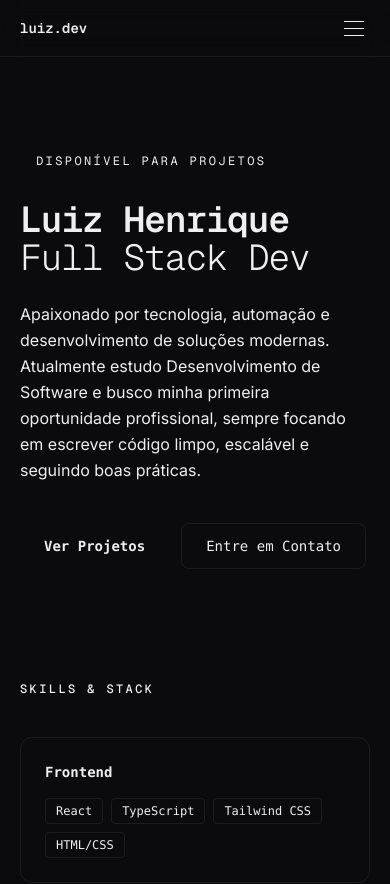
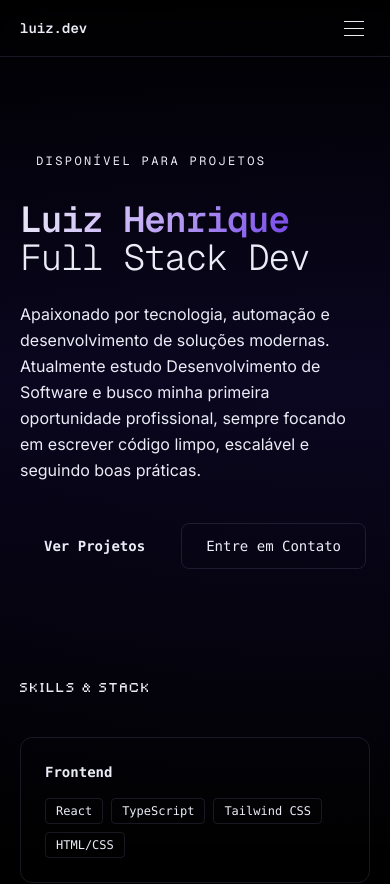
Before and after one commit to luizhenriquefernandes20-svg/portfolio, a React (Vite) app: page / in a window 390 px wide. Shown: the top 884 px of the page. Built offline with nearby package versions, Linux system fonts and the light colour scheme.

Commit message:
Revert "Revertido para o visual original (verde/preto, sem video de fundo)"
This reverts commit 0888ccb560aa452fbe6a07c46d52222b18a8e8b9.

```diff
--- a/src/app/App.tsx
+++ b/src/app/App.tsx
@@ -2,6 +2,7 @@ import { useState } from "react";
 import { AnimatePresence } from "motion/react";
 import { Header } from "./components/layout/Header";
 import { Footer } from "./components/layout/Footer";
+import { BackgroundVideo } from "./components/layout/BackgroundVideo";
 import { Hero } from "./components/sections/Hero";
 import { Skills } from "./components/sections/Skills";
 import { Projects } from "./components/sections/Projects";
@@ -23,19 +24,30 @@ export default function App() {
 
   return (
     <div
-      className="min-h-screen bg-background text-foreground"
+      className="min-h-screen text-foreground pointer-events-none"
       style={{ fontFamily: "'Inter', system-ui, sans-serif" }}
     >
+      {/*
+        Este wrapper raiz fica com pointer-events:none para que o fundo fixo
+        (vídeo/gradiente arrastável) consiga receber cliques nas áreas vazias
+        da página — uma div comum, mesmo sem nada visível nela, ocupa toda a
+        sua caixa para fins de hit-test e bloquearia o fundo por trás dela.
+        Cada bloco de conteúdo real reativa pointer-events explicitamente.
+      */}
+      <BackgroundVideo />
+
       <a
         href="#main-content"
-        className="sr-only focus:not-sr-only focus:fixed focus:top-3 focus:left-3 focus:z-50 focus:px-4 focus:py-2 focus:bg-accent focus:text-accent-foreground focus:font-mono focus:text-sm focus:rounded-lg"
+        className="pointer-events-auto sr-only focus:not-sr-only focus:fixed focus:top-3 focus:left-3 focus:z-50 focus:px-4 focus:py-2 focus:bg-accent focus:text-accent-foreground focus:font-mono focus:text-sm focus:rounded-lg"
       >
         Pular para o conteúdo
       </a>
 
-      <Header />
+      <div className="pointer-events-auto relative z-10">
+        <Header />
+      </div>
 
-      <main id="main-content" className="max-w-5xl mx-auto px-5 sm:px-8">
+      <main id="main-content" className="pointer-events-auto relative z-10 max-w-5xl mx-auto px-5 sm:px-8">
         <Hero onScrollTo={scrollTo} />
         <Skills />
         <Projects featured={featured} others={others} onOpenProject={setActiveProject} />
@@ -43,7 +55,9 @@ export default function App() {
         <Contact />
       </main>
 
-      <Footer />
+      <div className="pointer-events-auto relative z-10">
+        <Footer />
+      </div>
 
       <AnimatePresence>
         {activeProject && (
--- /dev/null
+++ b/src/app/components/layout/BackgroundVideo.tsx
@@ -0,0 +1,67 @@
+import { motion, useReducedMotion, useScroll, useTransform } from "motion/react";
+
+const BLOBS = [
+  { color: "#7546e8", size: 620, top: "-8%", left: "-6%", duration: 22 },
+  { color: "#2d1c7f", size: 560, top: "38%", left: "62%", duration: 26 },
+  { color: "#c8b3f6", size: 480, top: "68%", left: "-4%", duration: 30 },
+];
+
+export function BackgroundVideo() {
+  const { scrollYProgress } = useScroll();
+  const reduceMotion = useReducedMotion();
+
+  // Sensação de "objeto vivo" acompanhando a rolagem — sutil o bastante para
+  // não distrair do conteúdo, mas perceptível como camada de profundidade.
+  const y = useTransform(scrollYProgress, [0, 1], reduceMotion ? [0, 0] : [0, -140]);
+  const scale = useTransform(scrollYProgress, [0, 1], reduceMotion ? [1, 1] : [1, 1.2]);
+
+  return (
+    <div className="fixed inset-0 z-0 overflow-hidden bg-background">
+      {/* Blobs de gradiente com as cores da paleta, se movendo lentamente e
+          se misturando (mix-blend-mode) para reforçar o efeito de "tinta"
+          fluida por trás da esfera do vídeo. */}
+      {!reduceMotion &&
+        BLOBS.map((blob, i) => (
+          <motion.div
+            key={i}
+            className="absolute rounded-full pointer-events-none"
+            style={{
+              width: blob.size,
+              height: blob.size,
+              top: blob.top,
+              left: blob.left,
+              background: blob.color,
+              filter: "blur(120px)",
+              opacity: 0.16,
+              mixBlendMode: "screen",
+            }}
+            animate={{
+              x: [0, 40, -30, 0],
+              y: [0, -30, 20, 0],
+            }}
+            transition={{ duration: blob.duration, repeat: Infinity, ease: "easeInOut" }}
+          />
+        ))}
+
+      <motion.div
+        drag
+        dragElastic={0.15}
+        dragConstraints={{ top: -60, bottom: 60, left: -60, right: 60 }}
+        dragSnapToOrigin
+        style={{ y, scale, width: "130%", height: "130%", marginLeft: "-15%", marginTop: "-15%" }}
+        className="pointer-events-auto cursor-grab active:cursor-grabbing"
+      >
+        <video
+          className="hidden sm:block h-full w-full object-cover opacity-25 motion-reduce:hidden pointer-events-none"
+          src="https://framerusercontent.com/assets/Ok1lIhmkjhul4uVV0X2hRy4MJQ.mp4"
+          autoPlay
+          loop
+          muted
+          playsInline
+        />
+      </motion.div>
+
+      <div className="absolute inset-0 pointer-events-none" style={{ background: "var(--gradient-overlay)" }} />
+    </div>
+  );
+}
--- a/src/app/components/project/ProjectModal.tsx
+++ b/src/app/components/project/ProjectModal.tsx
@@ -18,7 +18,7 @@ export function ProjectModal({ project, onClose }: { project: Project; onClose:
 
   return (
     <div
-      className="fixed inset-0 z-50 flex items-end sm:items-center justify-center p-0 sm:p-6"
+      className="pointer-events-auto fixed inset-0 z-50 flex items-end sm:items-center justify-center p-0 sm:p-6"
       onClick={(e) => e.target === e.currentTarget && onClose()}
     >
       <motion.div
--- a/src/app/components/sections/Education.tsx
+++ b/src/app/components/sections/Education.tsx
@@ -6,8 +6,8 @@ export function Education({ items }: { items: EducationItem[] }) {
   return (
     <section id="formacao" className="pb-20 sm:pb-28">
       <motion.h2
-        className="font-mono text-xs tracking-[0.2em] uppercase text-accent mb-10"
-        style={{ fontFamily: "'Geist Mono', monospace" }}
+        className="text-xs tracking-[0.2em] uppercase text-accent mb-10"
+        style={{ fontFamily: "'Minecraft', monospace" }}
         initial={{ opacity: 0, y: 16 }}
         whileInView={{ opacity: 1, y: 0 }}
         viewport={{ once: true, margin: "-80px" }}
--- a/src/app/components/sections/Hero.tsx
+++ b/src/app/components/sections/Hero.tsx
@@ -36,10 +36,15 @@ export function Hero({ onScrollTo }: { onScrollTo: (id: string) => void }) {
       </motion.p>
       <motion.h1
         variants={item}
-        className="text-4xl sm:text-6xl lg:text-7xl font-semibold text-foreground leading-[1.05] tracking-tight mb-6"
+        className="text-4xl sm:text-6xl lg:text-7xl font-semibold leading-[1.05] tracking-tight mb-6"
         style={{ fontFamily: "'Geist Mono', monospace" }}
       >
-        Luiz Henrique
+        <span
+          className="bg-clip-text text-transparent"
+          style={{ backgroundImage: "linear-gradient(120deg, #ececf7 0%, #c8b3f6 45%, #7546e8 100%)" }}
+        >
+          Luiz Henrique
+        </span>
         <br />
         <span className="text-muted-foreground font-light">Full Stack Dev</span>
       </motion.h1>
--- a/src/app/components/sections/Skills.tsx
+++ b/src/app/components/sections/Skills.tsx
@@ -12,8 +12,8 @@ export function Skills() {
       transition={{ duration: 0.6, ease: [0.16, 1, 0.3, 1] }}
     >
       <h2
-        className="font-mono text-xs tracking-[0.2em] uppercase text-accent mb-10"
-        style={{ fontFamily: "'Geist Mono', monospace" }}
+        className="text-xs tracking-[0.2em] uppercase text-accent mb-10"
+        style={{ fontFamily: "'Minecraft', monospace" }}
       >
         Skills & Stack
       </h2>
--- a/src/styles/fonts.css
+++ b/src/styles/fonts.css
@@ -1 +1,9 @@
 @import url("https://fonts.googleapis.com/css2?family=Geist+Mono:wght@300;400;500;600;700&family=Inter:wght@300;400;500;600&display=swap");
+
+@font-face {
+  font-family: "Minecraft";
+  src: url("/fonts/Minecraft.ttf") format("truetype");
+  font-weight: normal;
+  font-style: normal;
+  font-display: swap;
+}
--- a/src/styles/theme.css
+++ b/src/styles/theme.css
@@ -2,80 +2,87 @@
 
 :root {
   --font-size: 16px;
-  --background: #0b0b0d;
-  --foreground: #efefef;
-  --card: #111114;
-  --card-foreground: #efefef;
-  --popover: #111114;
-  --popover-foreground: #efefef;
-  --primary: #00e5a0;
-  --primary-foreground: #0b0b0d;
-  --secondary: #1a1a1e;
-  --secondary-foreground: #efefef;
-  --muted: #1a1a1e;
-  --muted-foreground: #6b6b7a;
-  --accent: #00e5a0;
-  --accent-foreground: #0b0b0d;
+  --background: #000000;
+  --foreground: #ececf7;
+  --card: #0a0a12;
+  --card-foreground: #ececf7;
+  --popover: #0a0a12;
+  --popover-foreground: #ececf7;
+  --primary: #7546e8;
+  --primary-foreground: #ffffff;
+  --secondary: #241a54;
+  --secondary-foreground: #ececf7;
+  --muted: #1a1b38;
+  --muted-foreground: #9b93c9;
+  --accent: #7546e8;
+  --accent-foreground: #ffffff;
   --destructive: #e54b4b;
-  --destructive-foreground: #efefef;
-  --border: rgba(255, 255, 255, 0.07);
+  --destructive-foreground: #ececf7;
+  --border: rgba(176, 169, 229, 0.14);
   --input: transparent;
-  --input-background: #1a1a1e;
-  --switch-background: #2e2e36;
+  --input-background: #1a1b38;
+  --switch-background: #2a2a52;
   --font-weight-medium: 500;
   --font-weight-normal: 400;
-  --ring: #00e5a0;
-  --chart-1: #00e5a0;
-  --chart-2: oklch(0.6 0.118 184.704);
-  --chart-3: oklch(0.398 0.07 227.392);
-  --chart-4: oklch(0.828 0.189 84.429);
-  --chart-5: oklch(0.769 0.188 70.08);
+  --ring: #7546e8;
+  --chart-1: #7546e8;
+  --chart-2: #c8b3f6;
+  --chart-3: #2d1c7f;
+  --chart-4: #b0a9e5;
+  --chart-5: oklch(0.645 0.246 16.439);
   --radius: 0.375rem;
-  --sidebar: #0b0b0d;
-  --sidebar-foreground: #efefef;
-  --sidebar-primary: #00e5a0;
-  --sidebar-primary-foreground: #0b0b0d;
-  --sidebar-accent: #1a1a1e;
-  --sidebar-accent-foreground: #efefef;
-  --sidebar-border: rgba(255, 255, 255, 0.07);
-  --sidebar-ring: #00e5a0;
+  --sidebar: #0d0e20;
+  --sidebar-foreground: #ececf7;
+  --sidebar-primary: #7546e8;
+  --sidebar-primary-foreground: #ffffff;
+  --sidebar-accent: #1a1b38;
+  --sidebar-accent-foreground: #ececf7;
+  --sidebar-border: rgba(176, 169, 229, 0.14);
+  --sidebar-ring: #7546e8;
+  --gradient-brand: linear-gradient(135deg, #0d0e20 0%, #2d1c7f 45%, #7546e8 85%, #b0a9e5 100%);
+  --gradient-overlay: linear-gradient(
+    180deg,
+    rgba(0, 0, 0, 0.97) 0%,
+    rgba(10, 6, 32, 0.93) 45%,
+    rgba(0, 0, 0, 0.97) 100%
+  );
 }
 
 .dark {
-  --background: #0b0b0d;
-  --foreground: #efefef;
-  --card: #111114;
-  --card-foreground: #efefef;
-  --popover: #111114;
-  --popover-foreground: #efefef;
-  --primary: #00e5a0;
-  --primary-foreground: #0b0b0d;
-  --secondary: #1a1a1e;
-  --secondary-foreground: #efefef;
-  --muted: #1a1a1e;
-  --muted-foreground: #6b6b7a;
-  --accent: #00e5a0;
-  --accent-foreground: #0b0b0d;
+  --background: #000000;
+  --foreground: #ececf7;
+  --card: #0a0a12;
+  --card-foreground: #ececf7;
+  --popover: #0a0a12;
+  --popover-foreground: #ececf7;
+  --primary: #7546e8;
+  --primary-foreground: #ffffff;
+  --secondary: #241a54;
+  --secondary-foreground: #ececf7;
+  --muted: #1a1b38;
+  --muted-foreground: #9b93c9;
+  --accent: #7546e8;
+  --accent-foreground: #ffffff;
   --destructive: #e54b4b;
-  --destructive-foreground: #efefef;
-  --border: rgba(255, 255, 255, 0.07);
-  --input: #1a1a1e;
-  --ring: #00e5a0;
+  --destructive-foreground: #ececf7;
+  --border: rgba(176, 169, 229, 0.14);
+  --input: #1a1b38;
+  --ring: #7546e8;
   --font-weight-medium: 500;
   --font-weight-normal: 400;
-  --chart-1: #00e5a0;
-  --chart-2: oklch(0.696 0.17 162.48);
-  --chart-3: oklch(0.769 0.188 70.08);
-  --chart-4: oklch(0.627 0.265 303.9);
+  --chart-1: #7546e8;
+  --chart-2: #c8b3f6;
+  --chart-3: #2d1c7f;
+  --chart-4: #b0a9e5;
   --chart-5: oklch(0.645 0.246 16.439);
-  --sidebar: #0b0b0d;
-  --sidebar-foreground: #efefef;
-  --sidebar-primary: #00e5a0;
-  --sidebar-primary-foreground: #0b0b0d;
-  --sidebar-accent: #1a1a1e;
-  --sidebar-accent-foreground: #efefef;
-  --sidebar-border: rgba(255, 255, 255, 0.07);
-  --sidebar-ring: #00e5a0;
+  --sidebar: #0d0e20;
+  --sidebar-foreground: #ececf7;
+  --sidebar-primary: #7546e8;
+  --sidebar-primary-foreground: #ffffff;
+  --sidebar-accent: #1a1b38;
+  --sidebar-accent-foreground: #ececf7;
+  --sidebar-border: rgba(176, 169, 229, 0.14);
+  --sidebar-ring: #7546e8;
 }
 
 @theme inline {
```
Also changed, not shown: src/app/components/sections/Projects.tsx (+4 -4 lines), public/fonts/Minecraft.ttf (added).
